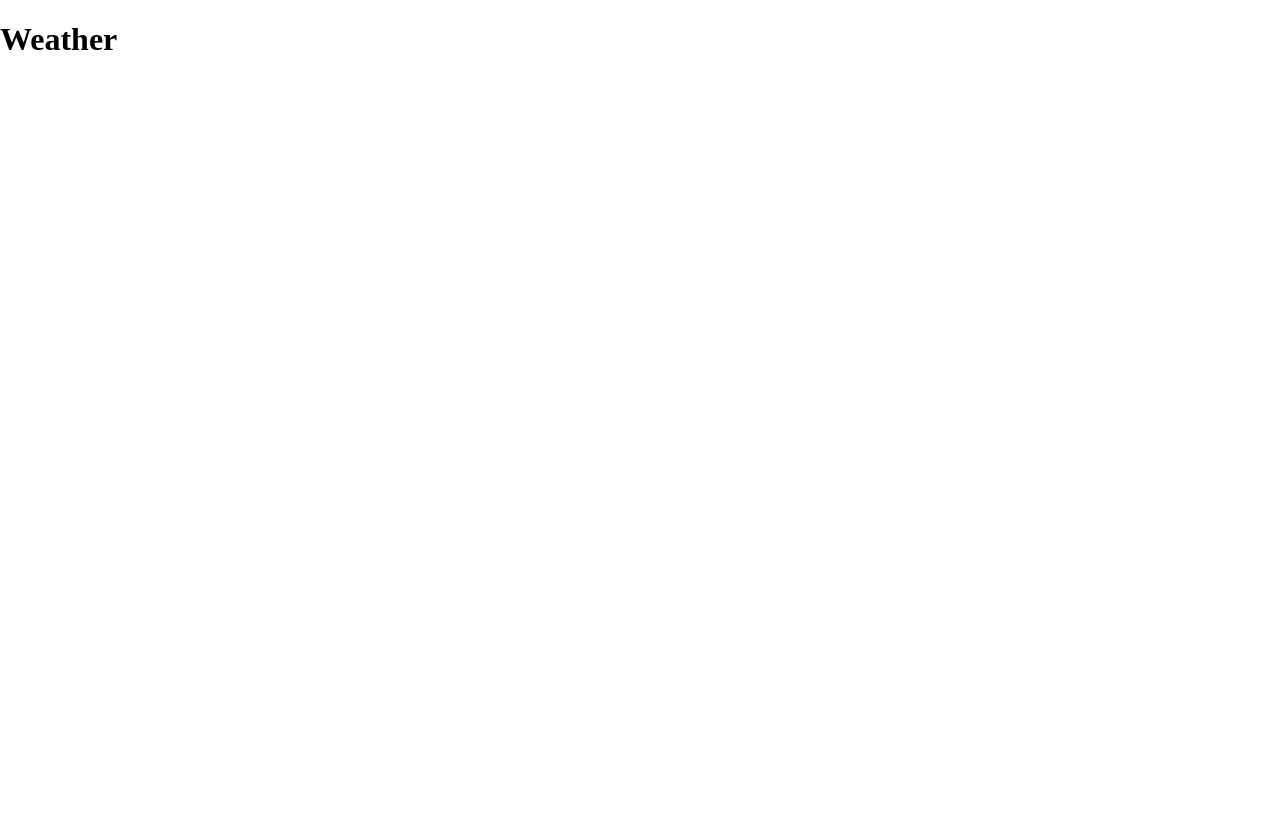
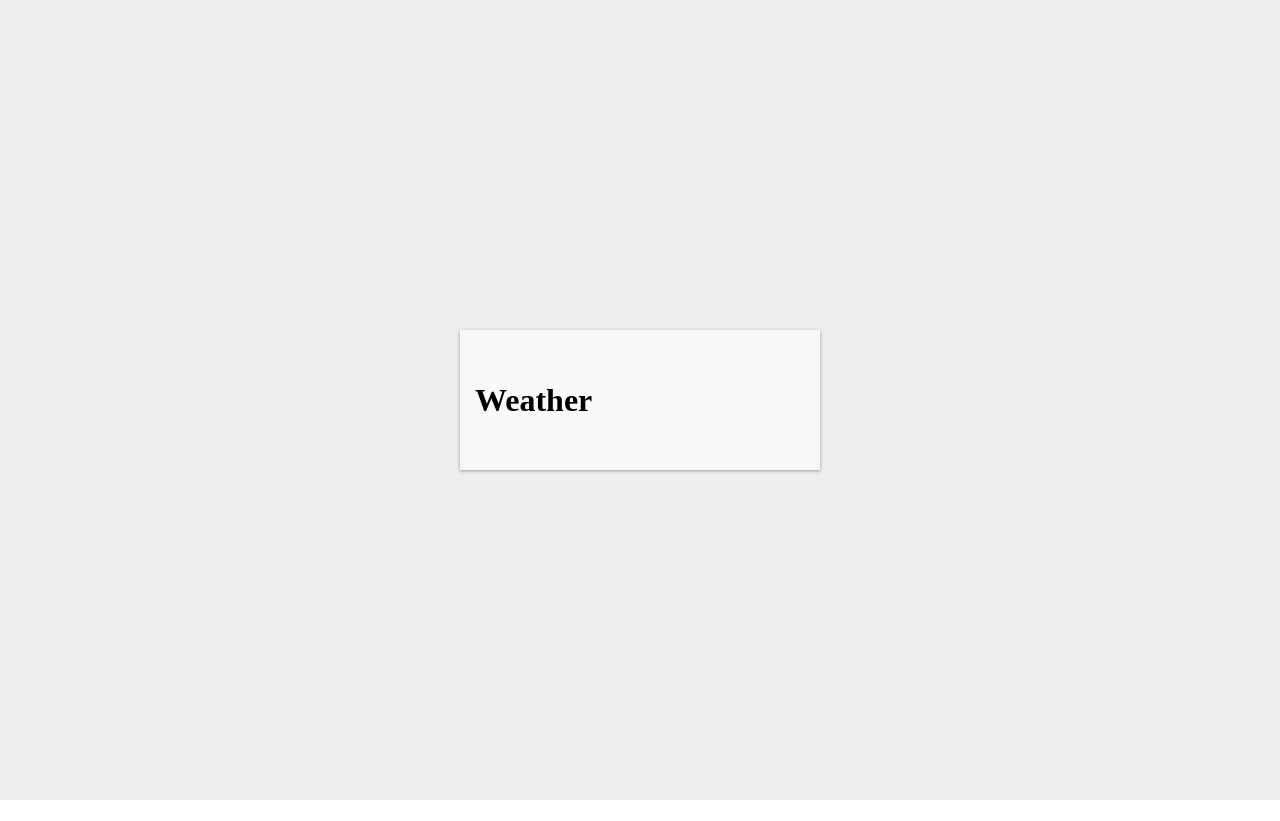
Before and after one commit to kentyangfake/realtime-weather-app, a React (Create React App) app: page / in a window 1280 px wide. After the commit the page ends 800 px from the top, so only its background shows below. Built offline with nearby package versions, Linux system fonts and the light colour scheme.

Commit message:
install emotion(not done)

```diff
--- a/src/App.js
+++ b/src/App.js
@@ -2,13 +2,30 @@
 import React from 'react';
 import styled from '@emotion/styled';
 
+const Container = styled.div`
+  background-color: #ededed;
+  height: 100%;
+  display: flex;
+  align-items: center;
+  justify-content: center;
+`;
+
+const WeatherCard = styled.div`
+  position: relative;
+  min-width: 360px;
+  box-shadow: 0 1px 3px 0 #999999;
+  background-color: #f9f9f9;
+  box-sizing: border-box;
+  padding: 30px 15px;
+`;
+
 function App() {
   return (
-    <div className="container">
-      <div className="weather-card">
+    <Container>
+      <WeatherCard>
         <h1>Weather</h1>
-      </div>
-    </div>
+      </WeatherCard>
+    </Container>
   );
 }
 
```
